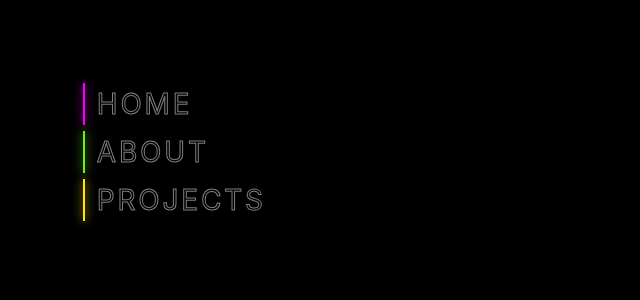
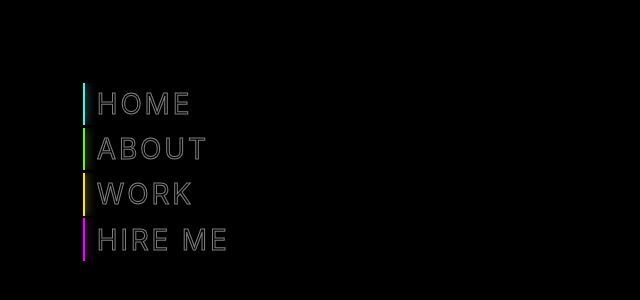
Before and after one commit to ZeljkoDe/portfoliojo2022_2.0, a Next.js app: page / in a window 1280 px wide. Shown: the top 300 px of the page, without its empty margins (0-640 px from the left). Built offline with nearby package versions, Linux system fonts and the light colour scheme.

Commit message:
navigation

```diff
--- a/components/navBar.js
+++ b/components/navBar.js
@@ -1,26 +1,30 @@
 import React from 'react';
 import Link from 'next/link';
+import { useRouter } from "next/router";
 
 function navBar() {
+	const router = useRouter();
+	// console.log(Link);
+
 	return (
 		<>
-			<nav>
-				<Link href="#">
-					<a data-text="home">
-						home
-					</a>
-				</Link>
-				<Link href="#">
-					<a data-text="about">
-						about
-					</a>
-				</Link>
-				<Link href="#">
-					<a data-text="projects">
-						projects
-					</a>
-				</Link>
-			</nav>
+			<nav className='navigation'>
+				<ul>
+					<li className={(router.asPath == "/#home") ? "active" : ""} data-text="home">
+						<Link href="#home">home</Link>
+					</li>
+					<li className={router.asPath == "/#about" ? "active" : ""} data-text="about">
+						<Link href="#about">about</Link>
+					</li>
+					<li className={router.asPath == "/#work" ? "active" : ""} data-text="work">
+						<Link href="#work">work</Link>
+					</li>
+					<li className={router.asPath == "/#hire-me" ? "active" : ""} data-text="hire me">
+						<Link href="#hire-me">hire me</Link>
+					</li>
+				</ul >
+
+			</nav >
 		</>
 	);
 }
--- a/styles/components/_navBar.scss
+++ b/styles/components/_navBar.scss
@@ -1,12 +1,12 @@
 @use "../mixins" as *;
 
-nav {
+.navigation {
     display: flex;
     margin: 5rem;
     flex-direction: column;
 }
 
-nav a {
+nav li {
     font-size: 1.75rem;
     padding: 0.15em;
     padding-inline: 0.5em;
@@ -19,6 +19,7 @@ nav a {
     -webkit-text-stroke-width: 1px;
     -webkit-text-stroke-color: rgba(255, 255, 255, 0.5);
     transition: all 0.5s ease-in-out;
+    overflow: hidden;
 
     &::after {
         position: absolute;
@@ -36,28 +37,44 @@ nav a {
         width: 0%;
         overflow: hidden;
         transition: width 0.5s ease-in-out;
+        pointer-events: none;
     }
 
-	&:hover {
+    &:hover,
+    &:focus,
+    &.active {
         text-decoration: none;
 
         &::after {
-			left: 100%;
+            left: 95%;
         }
+
         &::before {
             width: 100%;
         }
     }
 }
 
-nav a:nth-of-type(1) {
+nav li:nth-child(1) {
+    @include nav-effect(#4deeea);
+}
+
+nav li:nth-child(2) {
+    @include nav-effect(#74ee15);
+}
+
+nav li:nth-child(3) {
+    @include nav-effect(#ffe700);
+}
+
+nav li:nth-child(4) {
     @include nav-effect(#f000ff);
 }
 
-nav a:nth-of-type(2) {
-	@include nav-effect(#74ee15);
-}
+// $colors: #4deeea, #74ee15, #ffe700, #f000ff, #001eff;
 
-nav a:nth-of-type(3) {
-	@include nav-effect(#ffe700);
-}
+// @for $i from 1 through length($colors) {
+//   nav a:nth-child(#{$i}) {
+//     @include nav-effect(nth($colors, $i));
+//   }
+// }
```
Also changed, not shown: styles/_reset.scss (indentation only). Lines whose indentation alone changed are shown as unchanged.
